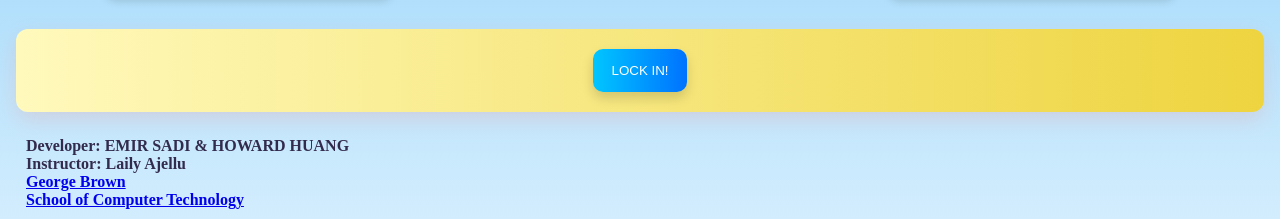
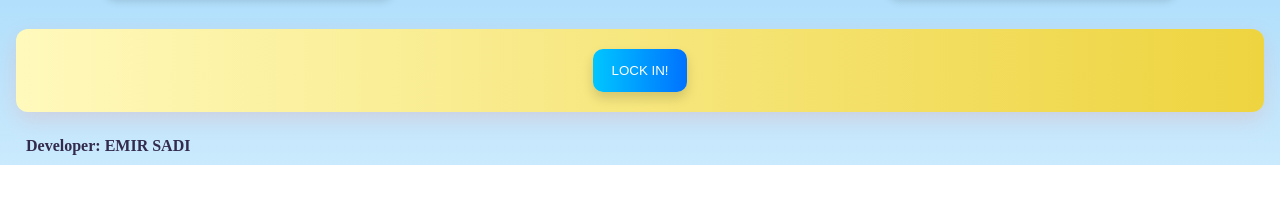
Before and after one commit to Emirsadi101470121/foodfact, a plain HTML site: page index.html in a window 1280 px wide. Shown: the part 3483-3702 px from the top of the page. After the commit the page ends 3648 px from the top, so only its background shows below. Drawn offline with Linux system fonts and the light colour scheme; a web font is replaced by a local one.

Commit message:
Update index.html

```diff
--- a/index.html
+++ b/index.html
@@ -234,16 +234,10 @@
     <footer id="footer">
 
       <div>
-        <h4>Developer: EMIR SADI & HOWARD HUANG</h4>
+        <h4>Developer: EMIR SADI</h4>
 
       </div>
-      <div>
-        <h4>Instructor: Laily Ajellu</h4>
-      </div>
-      <div>
-        <a href="https://www.georgebrown.ca/" target="_blank"><h4>George Brown</h4></a>
-        <a href="https://www.georgebrown.ca/arts-design-information-technology/computer-technology" target="_blank"><h4>School of Computer Technology</h4></a>
-      </div>
+
 
 
     </footer>
```
